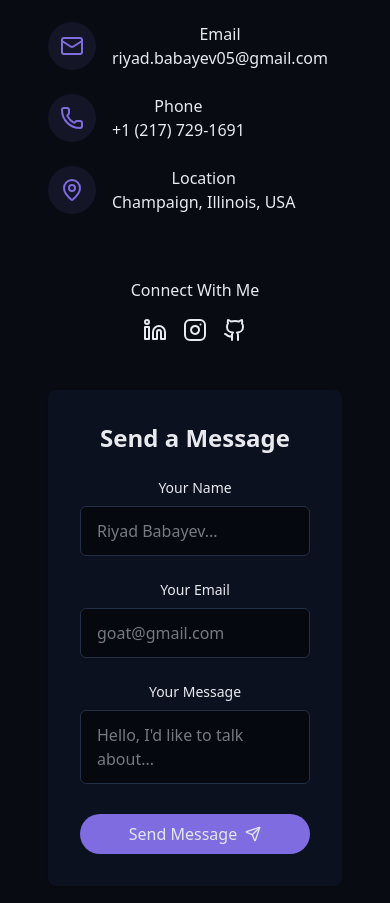
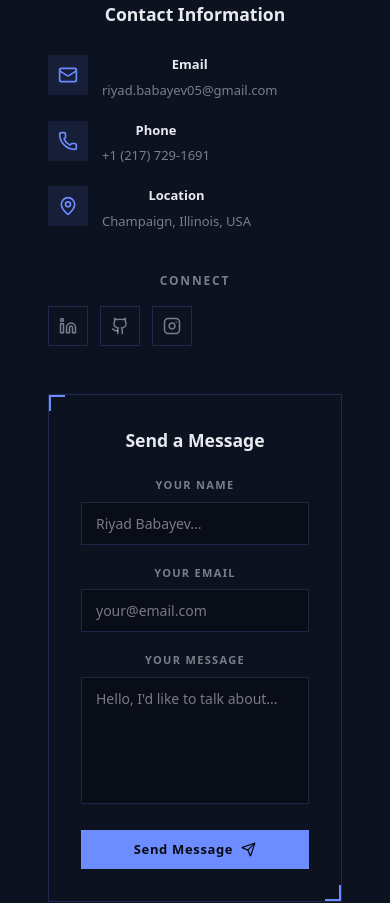
Before and after one commit to Barin05/Personal-Portfolio, a React (Vite) app: page / in a window 390 px wide. Shown: the part 7840-8743 px from the top of the page. Built offline with nearby package versions, Linux system fonts and the light colour scheme; the HTML template or start-up script is replaced by a standard one.

Commit message:
feat: restyle Contact section with aerospace tokens, fix email placeholder

```diff
--- a/src/components/ContactSection.jsx
+++ b/src/components/ContactSection.jsx
@@ -1,15 +1,5 @@
-import {
-  Github,
-  Instagram,
-  Linkedin,
-  Mail,
-  MapPin,
-  Phone,
-  Send,
-} from "lucide-react";
-import { cn } from "@/lib/utils";
+import { Github, Instagram, Linkedin, Mail, MapPin, Phone, Send } from "lucide-react";
 import { useState } from "react";
-// If you use a toast hook (e.g., shadcn), import it here and replace alert() calls below.
 
 export const ContactSection = () => {
   const [isSubmitting, setIsSubmitting] = useState(false);
@@ -18,181 +8,276 @@ export const ContactSection = () => {
     e.preventDefault();
     if (isSubmitting) return;
     setIsSubmitting(true);
-
     try {
       const form = e.currentTarget;
       const data = new FormData(form);
-
-      // TODO: Replace with your Formspree form ID
-      const FORMSPREE_ENDPOINT = "https://formspree.io/f/xanbzgnv";
-
-      const res = await fetch(FORMSPREE_ENDPOINT, {
+      const res = await fetch("https://formspree.io/f/xanbzgnv", {
         method: "POST",
         body: data,
-        headers: {
-          Accept: "application/json",
-        },
+        headers: { Accept: "application/json" },
       });
-
       if (res.ok) {
-        // Clear the form
         form.reset();
-        // Replace alert with your toast util if available
         alert("Message sent! Thanks for reaching out. I'll get back to you soon.");
       } else {
-        alert("Something went wrong sending your message. Please try again or email me directly.");
+        alert("Something went wrong. Please try again or email me directly.");
       }
-    } catch (err) {
+    } catch {
       alert("Network error. Please try again later or email me directly.");
     } finally {
       setIsSubmitting(false);
     }
   };
+
   return (
-    <section id="contact" className="py-24 px-4 relative bg-secondary/30">
+    <section
+      id="contact"
+      className="ae-grid-bg py-24 px-4 relative"
+      style={{ background: "var(--ae-bg2)" }}
+    >
       <div className="container mx-auto max-w-5xl">
-        <h2 className="text-3xl md:text-4xl font-bold mb-4 text-center">
-          Get In <span className="text-primary"> Touch</span>
+        <div className="ae-eyebrow">Get In Touch</div>
+        <h2 className="ae-section-title" style={{ marginBottom: "16px" }}>
+          Contact <span style={{ color: "var(--ae-accent)" }}>Me</span>
         </h2>
-
-        <p className="text-center text-muted-foreground mb-12 max-w-2xl mx-auto">
+        <p style={{ color: "var(--ae-muted)", marginBottom: "48px", maxWidth: "520px" }}>
           Have a project in mind or want to collaborate? Feel free to reach out.
           I'm always open to discussing new opportunities.
         </p>
 
         <div className="grid grid-cols-1 md:grid-cols-2 gap-12">
-          <div className="space-y-8">
-            <h3 className="text-2xl font-semibold mb-6">
-              {" "}
+          {/* Left: contact info */}
+          <div>
+            <h3
+              style={{
+                fontSize: "1.1rem",
+                fontWeight: 700,
+                color: "var(--ae-text)",
+                marginBottom: "28px",
+              }}
+            >
               Contact Information
             </h3>
-
-            <div className="space-y-6 justify-center">
-              <div className="flex items-start space-x-4">
-                <div className="p-3 rounded-full bg-primary/10">
-                  <Mail className="h-6 w-6 text-primary" />{" "}
+            <div style={{ display: "flex", flexDirection: "column", gap: "20px" }}>
+              {[
+                {
+                  icon: <Mail size={20} />,
+                  label: "Email",
+                  value: "riyad.babayev05@gmail.com",
+                  href: "mailto:riyad.babayev05@gmail.com",
+                },
+                {
+                  icon: <Phone size={20} />,
+                  label: "Phone",
+                  value: "+1 (217) 729-1691",
+                  href: "tel:+12177291691",
+                },
+                {
+                  icon: <MapPin size={20} />,
+                  label: "Location",
+                  value: "Champaign, Illinois, USA",
+                  href: null,
+                },
+              ].map(({ icon, label, value, href }) => (
+                <div key={label} style={{ display: "flex", alignItems: "flex-start", gap: "14px" }}>
+                  <div
+                    style={{
+                      padding: "10px",
+                      background: "rgba(108,140,255,0.1)",
+                      color: "var(--ae-accent)",
+                      flexShrink: 0,
+                    }}
+                  >
+                    {icon}
                   </div>
                   <div>
-                  <h4 className="font-medium"> Email</h4>
+                    <div
+                      style={{
+                        fontWeight: 600,
+                        fontSize: "13px",
+                        color: "var(--ae-text)",
+                        marginBottom: "2px",
+                      }}
+                    >
+                      {label}
+                    </div>
+                    {href ? (
                       <a
-                    href="mailto:riyad.babayev05@gmail.com"
-                    className="text-muted-foreground hover:text-primary transition-colors"
+                        href={href}
+                        style={{ fontSize: "13px", color: "var(--ae-muted)", textDecoration: "none" }}
                       >
-                    riyad.babayev05@gmail.com
+                        {value}
                       </a>
+                    ) : (
+                      <span style={{ fontSize: "13px", color: "var(--ae-muted)" }}>{value}</span>
+                    )}
                   </div>
                 </div>
-              <div className="flex items-start space-x-4">
-                <div className="p-3 rounded-full bg-primary/10">
-                  <Phone className="h-6 w-6 text-primary" />{" "}
+              ))}
             </div>
-                <div>
-                  <h4 className="font-medium"> Phone</h4>
+
+            <div style={{ marginTop: "40px" }}>
+              <div
+                style={{
+                  fontSize: "12px",
+                  fontWeight: 700,
+                  letterSpacing: "0.15em",
+                  textTransform: "uppercase",
+                  color: "var(--ae-muted)",
+                  marginBottom: "16px",
+                }}
+              >
+                Connect
+              </div>
+              <div style={{ display: "flex", gap: "12px" }}>
+                {[
+                  {
+                    href: "https://www.linkedin.com/in/riyad-babayev-0b7986226/",
+                    icon: <Linkedin size={18} />,
+                  },
+                  { href: "https://github.com/Barin05", icon: <Github size={18} /> },
+                  {
+                    href: "https://www.instagram.com/ba.ri___n?igsh=MXBueG54YmU3dmdkeA%3D%3D&utm_source=qr",
+                    icon: <Instagram size={18} />,
+                  },
+                ].map(({ href, icon }) => (
                   <a
-                    href="tel:+12177291691"
-                    className="text-muted-foreground hover:text-primary transition-colors"
+                    key={href}
+                    href={href}
+                    target="_blank"
+                    rel="noopener noreferrer"
+                    style={{
+                      display: "flex",
+                      alignItems: "center",
+                      justifyContent: "center",
+                      width: "40px",
+                      height: "40px",
+                      border: "1px solid var(--ae-border)",
+                      color: "var(--ae-muted)",
+                      textDecoration: "none",
+                      transition: "color 0.2s, border-color 0.2s",
+                    }}
+                    onMouseEnter={(e) => {
+                      e.currentTarget.style.color = "var(--ae-accent)";
+                      e.currentTarget.style.borderColor = "var(--ae-accent)";
+                    }}
+                    onMouseLeave={(e) => {
+                      e.currentTarget.style.color = "var(--ae-muted)";
+                      e.currentTarget.style.borderColor = "var(--ae-border)";
+                    }}
                   >
-                    +1 (217) 729-1691
+                    {icon}
                   </a>
-                </div>
-              </div>
-              <div className="flex items-start space-x-4">
-                <div className="p-3 rounded-full bg-primary/10">
-                  <MapPin className="h-6 w-6 text-primary" />{" "}
-                </div>
-                <div>
-                  <h4 className="font-medium"> Location</h4>
-                  <a className="text-muted-foreground hover:text-primary transition-colors">
-                    Champaign, Illinois, USA
-                  </a>
+                ))}
               </div>
             </div>
           </div>
 
-            <div className="pt-8">
-              <h4 className="font-medium mb-4"> Connect With Me</h4>
-              <div className="flex space-x-4 justify-center">
-                <a href="https://www.linkedin.com/in/riyad-babayev-0b7986226/" target="_blank">
-                  <Linkedin />
-                </a>
-                <a href="https://www.instagram.com/ba.ri___n?igsh=MXBueG54YmU3dmdkeA%3D%3D&utm_source=qr" target="_blank">
-                  <Instagram />
-                </a>
-                <a href="https://github.com/Barin05" target="_blank">
-                  <Github />
-                </a>
-              </div>
-            </div>
-          </div>
-
+          {/* Right: form */}
           <div
-            className="bg-card p-8 rounded-lg shadow-xs"
+            style={{
+              position: "relative",
+              background: "var(--ae-card)",
+              border: "1px solid var(--ae-border)",
+              padding: "32px",
+            }}
           >
-            <h3 className="text-2xl font-semibold mb-6"> Send a Message</h3>
-
-            <form className="space-y-6" onSubmit={handleSubmit}>
-              <div>
+            <span className="ae-corner ae-tl" />
+            <span className="ae-corner ae-br" />
+            <h3
+              style={{
+                fontSize: "1.1rem",
+                fontWeight: 700,
+                color: "var(--ae-text)",
+                marginBottom: "24px",
+              }}
+            >
+              Send a Message
+            </h3>
+            <form
+              style={{ display: "flex", flexDirection: "column", gap: "20px" }}
+              onSubmit={handleSubmit}
+            >
+              {[
+                { id: "name", label: "Your Name", type: "text", placeholder: "Riyad Babayev..." },
+                { id: "email", label: "Your Email", type: "email", placeholder: "your@email.com" },
+              ].map(({ id, label, type, placeholder }) => (
+                <div key={id}>
                   <label
-                  htmlFor="name"
-                  className="block text-sm font-medium mb-2"
+                    htmlFor={id}
+                    style={{
+                      display: "block",
+                      fontSize: "11px",
+                      fontWeight: 700,
+                      letterSpacing: "0.12em",
+                      textTransform: "uppercase",
+                      color: "var(--ae-muted)",
+                      marginBottom: "8px",
+                    }}
                   >
-                  {" "}
-                  Your Name
+                    {label}
                   </label>
                   <input
-                  type="text"
-                  id="name"
-                  name="name"
+                    type={type}
+                    id={id}
+                    name={id}
                     required
-                  className="w-full px-4 py-3 rounded-md border border-input bg-background focus:outline-hidden focus:ring-2 focus:ring-primary"
-                  placeholder="Riyad Babayev..."
+                    placeholder={placeholder}
+                    style={{
+                      width: "100%",
+                      padding: "10px 14px",
+                      background: "rgba(8,11,18,0.6)",
+                      border: "1px solid var(--ae-border)",
+                      color: "var(--ae-text)",
+                      fontSize: "14px",
+                      outline: "none",
+                      boxSizing: "border-box",
+                    }}
                   />
                 </div>
-
-              <div>
-                <label
-                  htmlFor="email"
-                  className="block text-sm font-medium mb-2"
-                >
-                  {" "}
-                  Your Email
-                </label>
-                <input
-                  type="email"
-                  id="email"
-                  name="email"
-                  required
-                  className="w-full px-4 py-3 rounded-md border border-input bg-background focus:outline-hidden focus:ring-2 focus:ring-primary"
-                  placeholder="goat@gmail.com"
-                />
-              </div>
-
+              ))}
               <div>
                 <label
                   htmlFor="message"
-                  className="block text-sm font-medium mb-2"
+                  style={{
+                    display: "block",
+                    fontSize: "11px",
+                    fontWeight: 700,
+                    letterSpacing: "0.12em",
+                    textTransform: "uppercase",
+                    color: "var(--ae-muted)",
+                    marginBottom: "8px",
+                  }}
                 >
-                  {" "}
                   Your Message
                 </label>
                 <textarea
                   id="message"
                   name="message"
                   required
-                  className="w-full px-4 py-3 rounded-md border border-input bg-background focus:outline-hidden focus:ring-2 focus:ring-primary resize-none"
+                  rows={5}
                   placeholder="Hello, I'd like to talk about..."
+                  style={{
+                    width: "100%",
+                    padding: "10px 14px",
+                    background: "rgba(8,11,18,0.6)",
+                    border: "1px solid var(--ae-border)",
+                    color: "var(--ae-text)",
+                    fontSize: "14px",
+                    outline: "none",
+                    resize: "none",
+                    boxSizing: "border-box",
+                  }}
                 />
               </div>
-
               <button
                 type="submit"
                 disabled={isSubmitting}
-                className={cn(
-                  "cosmic-button w-full flex items-center justify-center gap-2"
-                )}
+                className="ae-btn-primary"
+                style={{ width: "100%", justifyContent: "center" }}
               >
                 {isSubmitting ? "Sending..." : "Send Message"}
-                <Send size={16} />
+                <Send size={15} />
               </button>
             </form>
           </div>
```
Lines whose indentation alone changed are shown as unchanged.
